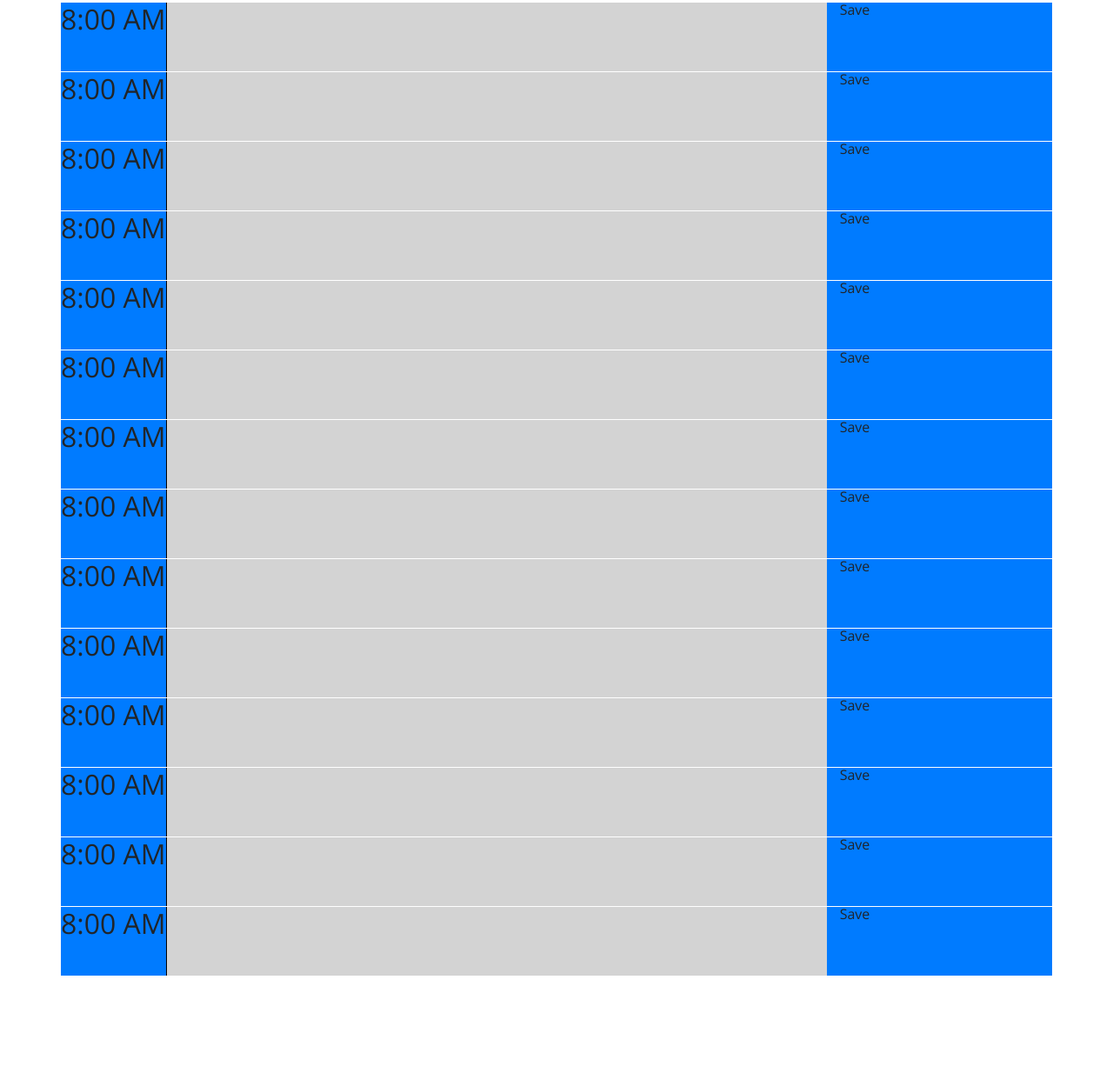
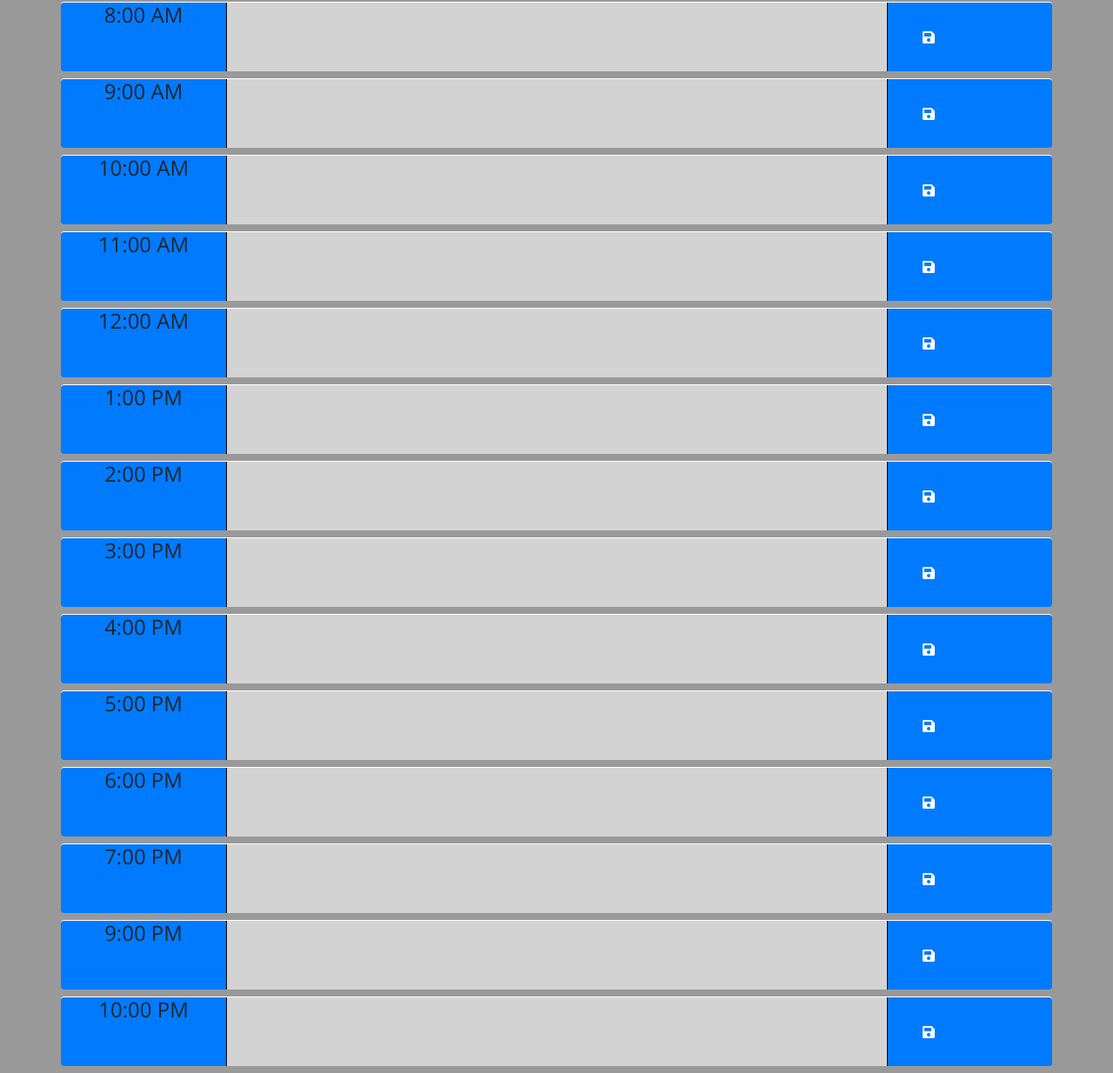
Before and after one commit to huntersteffner/Work-Day-Scheduler, a website: page index.html in a window 1280 px wide. Shown: the part 334-1568 px from the top of the page at 87% size. Before the commit the page ends 1456 px from the top, so only its background shows below. Drawn offline with nearby package versions, Linux system fonts and the light colour scheme.

Commit message:
Modified style and updated readme

```diff
--- a/Assets/script.js
+++ b/Assets/script.js
@@ -1,32 +1,15 @@
 'use strict'
 
-
-
-const dateEl = $('#currentDay')
-const am8 = $('#am8')
-const am8text = $('.am8text')
-const amOrPmEl = $('.amOrPmEl')
-
-const nine = $('#nine')
-
-
+// Time variables
 const date = moment().format('dddd: MMMM Do, YYYY')
 const time = moment().format('h:mm:ss a')
 const hourOfDay = parseInt(moment().hour())
+$('#currentDay').text(date + ' at ' + time)
 
-console.log()
-
-dateEl.text(date + ' at ' + time)
-
-
-console.log(moment().hour())
-
+// Function for list that changes hours with colors marked either past, present, or future.
 $('.hour-marker').each(function() {
     const curHour = parseInt($(this).attr('id'))
-    console.log(curHour)
     const curId = `#${curHour}text`
-    console.log(curId)
-
     if(hourOfDay < curHour) {
         $(curId).addClass('future')
     } else if (hourOfDay == curHour) {
@@ -36,29 +19,17 @@ $('.hour-marker').each(function() {
     }
 })
 
-// $('.save').each(function(e) {
-//     e.target.on('click', function() {
-//         const curSave = $(this).attr('id')
-//         console.log(curSave)
-
-//     })
-// })
-
-$('.save').on('click', function(e) {
-    const curSave = $(this).attr('id')
-
+// Save button to local storage
+$('.saveBtn').on('click', function() {
     const localKey = $(this).parent().attr('id')
     const localText = $(this).siblings('textarea').val()
-
-    console.log(`${localKey}: ${localText}`)
     localStorage.setItem(localKey, localText)
-
+    // Send message indicating it successfully saved
     $(this).text('Saved')
 })
 
 $('.textbox').each(function() {
     const curKey = $(this).parent().attr('id')
-    // console.log(curKey)
     const savedText = localStorage.getItem(curKey)
     console.log(savedText)
     $(this).text(savedText)
--- a/Assets/style.css
+++ b/Assets/style.css
@@ -2,6 +2,12 @@ body {
   font-family: 'Open Sans', sans-serif;
   font-size: 16px;
   line-height: 1;
+  background-color: #999;
+  text-align: center;
+}
+
+h2 {
+  font-size: 1.5rem;
 }
 
 textarea {
@@ -44,17 +50,17 @@ textarea {
 
 .past {
   background-color: #d3d3d3;
-  color: white;
+  color: #000000;
 }
 
 .present {
   background-color: #ff6961;
-  color: white;
+  color: #000000;
 }
 
 .future {
   background-color: #77dd77;
-  color: white;
+  color: #000000;
 }
 
 .saveBtn {
@@ -63,6 +69,10 @@ textarea {
   border-bottom-right-radius: 15px;
   background-color: #06aed5;
   color: white;
+  cursor: pointer;
+  display: flex;
+  flex-direction: column;
+  justify-content: center;
 }
 
 .saveBtn i:hover {
--- a/index.html
+++ b/index.html
@@ -30,75 +30,103 @@
     </header>
     <div class="container">
       <!-- Timeblocks go here -->
-      <div class="hour-marker row bg-primary" id="8">
-        <div><h2>8:00 AM</h2></div>
+      <div class="hour-marker row bg-primary my-2 rounded" id="8">
+        <div class="col-2"><h2>8:00 AM</h2></div>
         <textarea class="textbox col-8" id="8text"></textarea>
-        <div id="8-save" class="save col-1 bg-primary">Save</div>
+        <div id="8-save" class="saveBtn col-1 bg-primary">
+          <i class="fas fa-save"></i>
+        </div>
       </div>
-      <div class="hour-marker row bg-primary" id="9">
-        <div><h2>8:00 AM</h2></div>
+      <div class="hour-marker row bg-primary my-2 rounded" id="9">
+        <div class="col-2"><h2>9:00 AM</h2></div>
         <textarea class="textbox col-8" id="9text"></textarea>
-        <div id="9-save" class="save col-1 bg-primary">Save</div>
+        <div id="9-save" class="saveBtn col-1 bg-primary">
+          <i class="fas fa-save"></i>
+        </div>
       </div>
-      <div class="hour-marker row bg-primary" id="10">
-        <div><h2>8:00 AM</h2></div>
+      <div class="hour-marker row bg-primary my-2 rounded" id="10">
+        <div class="col-2"><h2>10:00 AM</h2></div>
         <textarea class="textbox past col-8" id="10text"></textarea>
-        <div id="10-save" class="save col-1 bg-primary">Save</div>
+        <div id="10-save" class="saveBtn col-1 bg-primary">
+          <i class="fas fa-save"></i>
+        </div>
       </div>
-      <div class="hour-marker row bg-primary" id="11">
-        <div><h2>8:00 AM</h2></div>
+      <div class="hour-marker row bg-primary my-2 rounded" id="11">
+        <div class="col-2"><h2>11:00 AM</h2></div>
         <textarea class="textbox past col-8" id="11text"></textarea>
-        <div id="11-save" class="save col-1 bg-primary">Save</div>
+        <div id="11-save" class="saveBtn col-1 bg-primary">
+          <i class="fas fa-save"></i>
+        </div>
       </div>
-      <div class="hour-marker row bg-primary" id="12">
-        <div><h2>8:00 AM</h2></div>
+      <div class="hour-marker row bg-primary my-2 rounded" id="12">
+        <div class="col-2"><h2>12:00 AM</h2></div>
         <textarea class="textbox past col-8" id="12text"></textarea>
-        <div id="12-save" class="save col-1 bg-primary">Save</div>
+        <div id="12-save" class="saveBtn col-1 bg-primary">
+          <i class="fas fa-save"></i>
+        </div>
       </div>
-      <div class="hour-marker row bg-primary" id="13">
-        <div><h2>8:00 AM</h2></div>
+      <div class="hour-marker row bg-primary my-2 rounded" id="13">
+        <div class="col-2"><h2>1:00 PM</h2></div>
         <textarea class="textbox past col-8" id="13text"></textarea>
-        <div id="13-save" class="save col-1 bg-primary">Save</div>
+        <div id="13-save" class="saveBtn col-1 bg-primary">
+          <i class="fas fa-save"></i>
+        </div>
       </div>
-      <div class="hour-marker row bg-primary" id="14">
-        <div><h2>8:00 AM</h2></div>
+      <div class="hour-marker row bg-primary my-2 rounded" id="14">
+        <div class="col-2"><h2>2:00 PM</h2></div>
         <textarea class="textbox past col-8" id="14text"></textarea>
-        <div id="14-save" class="save col-1 bg-primary">Save</div>
+        <div id="14-save" class="saveBtn col-1 bg-primary">
+          <i class="fas fa-save"></i>
+        </div>
       </div>
-      <div class="hour-marker row bg-primary" id="15">
-        <div><h2>8:00 AM</h2></div>
+      <div class="hour-marker row bg-primary my-2 rounded" id="15">
+        <div class="col-2"><h2>3:00 PM</h2></div>
         <textarea class="textbox past col-8" id="15text"></textarea>
-        <div id="15-save" class="save col-1 bg-primary">Save</div>
+        <div id="15-save" class="saveBtn col-1 bg-primary">
+          <i class="fas fa-save"></i>
+        </div>
       </div>
-      <div class="hour-marker row bg-primary" id="16">
-        <div><h2>8:00 AM</h2></div>
+      <div class="hour-marker row bg-primary my-2 rounded" id="16">
+        <div class="col-2"><h2>4:00 PM</h2></div>
         <textarea class="textbox past col-8" id="16text"></textarea>
-        <div id="16-save" class="save col-1 bg-primary">Save</div>
+        <div id="16-save" class="saveBtn col-1 bg-primary">
+          <i class="fas fa-save"></i>
+        </div>
       </div>
-      <div class="hour-marker row bg-primary" id="17">
-        <div><h2>8:00 AM</h2></div>
+      <div class="hour-marker row bg-primary my-2 rounded" id="17">
+        <div class="col-2"><h2>5:00 PM</h2></div>
         <textarea class="textbox past col-8" id="17text"></textarea>
-        <div id="17-save" class="save col-1 bg-primary">Save</div>
+        <div id="17-save" class="saveBtn col-1 bg-primary">
+          <i class="fas fa-save"></i>
+        </div>
       </div>
-      <div class="hour-marker row bg-primary" id="18">
-        <div><h2>8:00 AM</h2></div>
+      <div class="hour-marker row bg-primary my-2 rounded" id="18">
+        <div class="col-2"><h2>6:00 PM</h2></div>
         <textarea class="textbox past col-8" id="18text"></textarea>
-        <div id="18-save" class="save col-1 bg-primary">Save</div>
+        <div id="18-save" class="saveBtn col-1 bg-primary">
+          <i class="fas fa-save"></i>
+        </div>
       </div>
-      <div class="hour-marker row bg-primary" id="19">
-        <div><h2>8:00 AM</h2></div>
+      <div class="hour-marker row bg-primary my-2 rounded" id="19">
+        <div class="col-2"><h2>7:00 PM</h2></div>
         <textarea class="textbox past col-8" id="19text"></textarea>
-        <div id="19-save" class="save col-1 bg-primary">Save</div>
+        <div id="19-save" class="saveBtn col-1 bg-primary">
+          <i class="fas fa-save"></i>
+        </div>
       </div>
-      <div class="hour-marker row bg-primary" id="20">
-        <div><h2>8:00 AM</h2></div>
+      <div class="hour-marker row bg-primary my-2 rounded" id="20">
+        <div class="col-2"><h2>9:00 PM</h2></div>
         <textarea class="textbox past col-8" id="20text"></textarea>
-        <div id="20-save" class="save col-1 bg-primary">Save</div>
+        <div id="20-save" class="saveBtn col-1 bg-primary">
+          <i class="fas fa-save"></i>
+        </div>
       </div>
-      <div class="hour-marker row bg-primary" id="21">
-        <div><h2>8:00 AM</h2></div>
+      <div class="hour-marker row bg-primary my-2 rounded" id="21">
+        <div class="col-2"><h2>10:00 PM</h2></div>
         <textarea class="textbox past col-8" id="21text"></textarea>
-        <div id="21-save" class="save col-1 bg-primary">Save</div>
+        <div id="21-save" class="saveBtn col-1 bg-primary">
+          <i class="fas fa-save"></i>
+        </div>
       </div>
     </div>
 
```
Also changed, not shown: Assets/Img/Work_Day.png (added), README.md.
